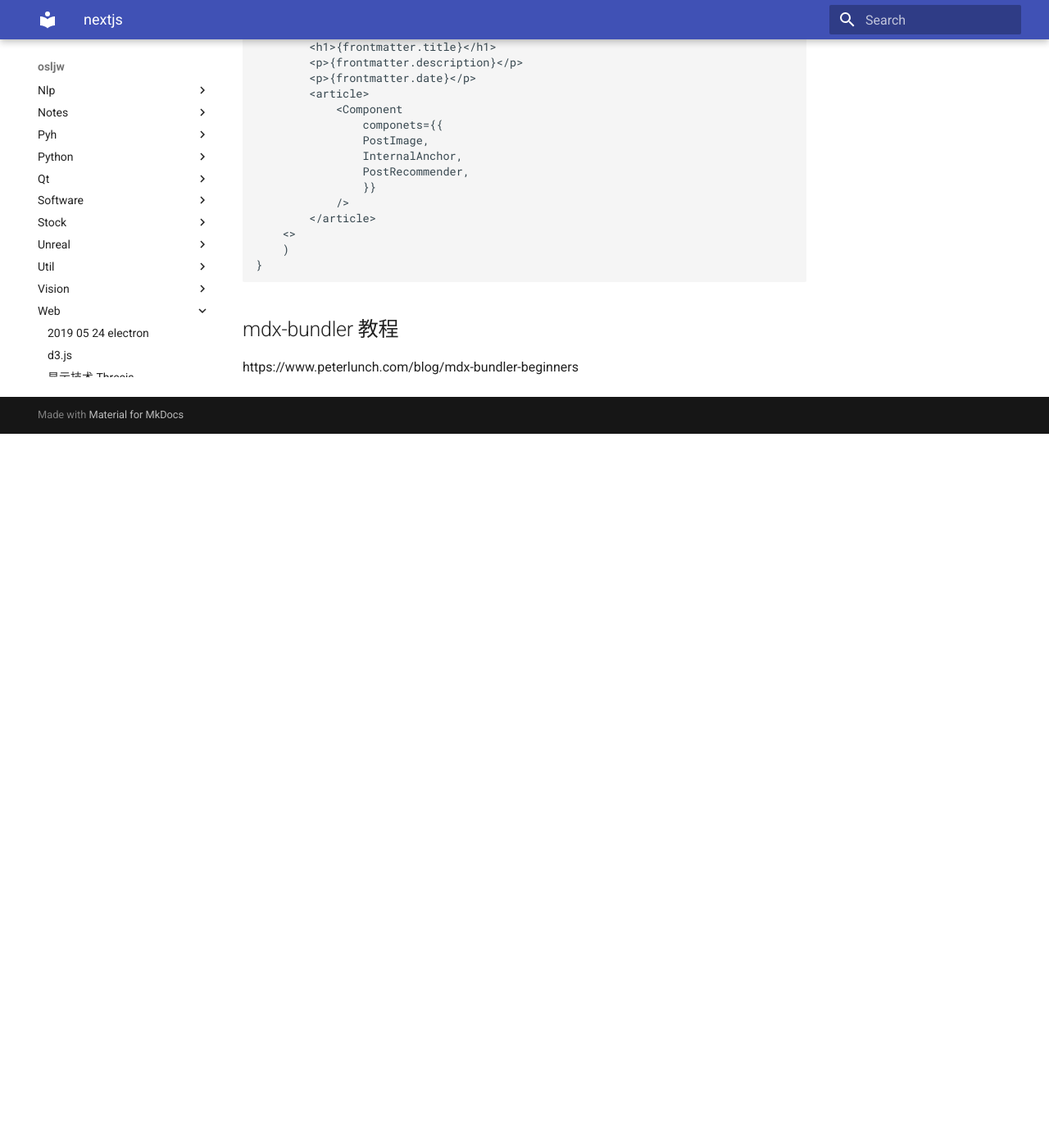
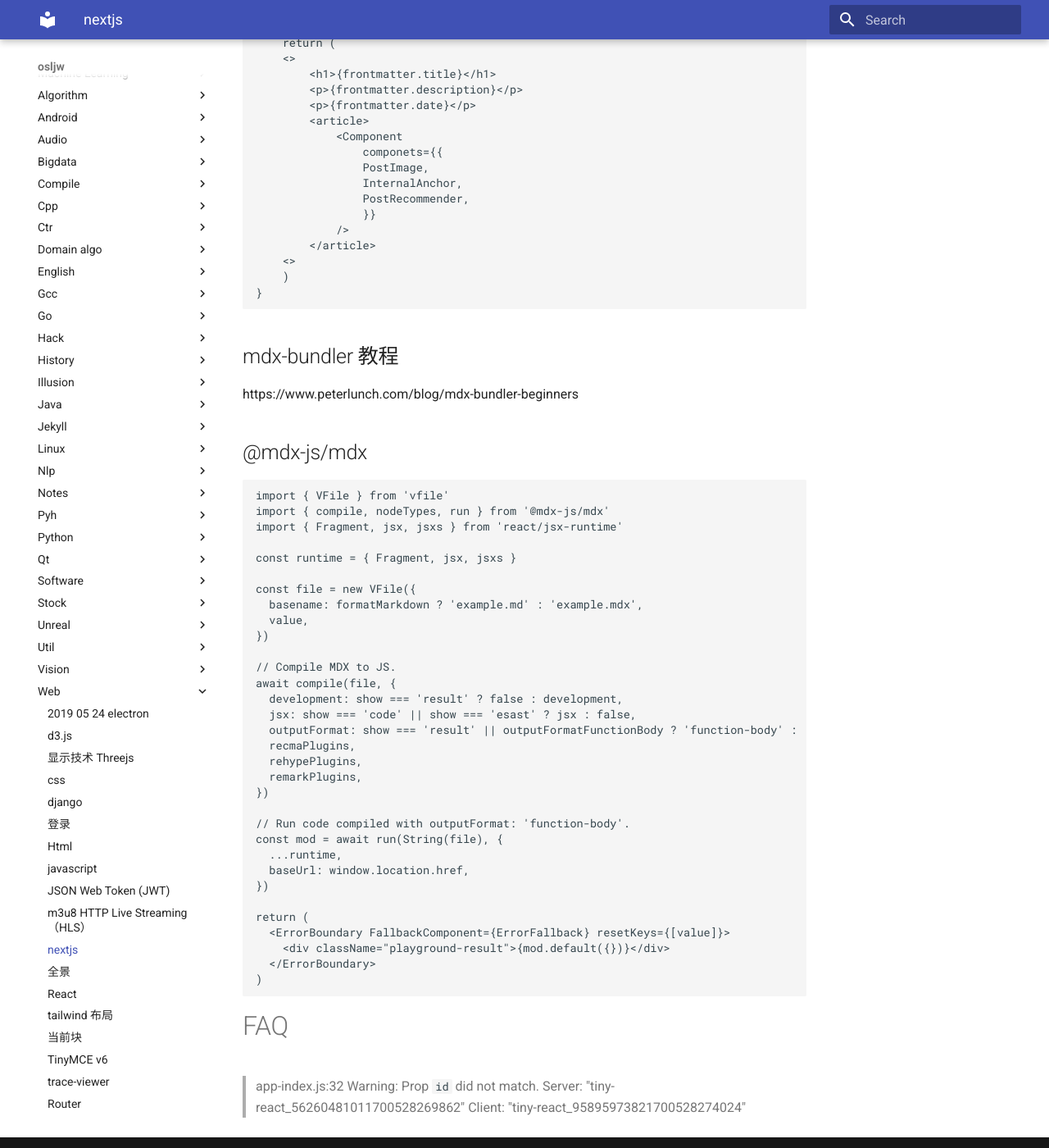
Before and after one commit to osljw/osljw_docs, an MkDocs documentation site: the page built from docs/web/nextjs.md, in a window 1280 px wide and 1400 px high, scrolled down 1454 px. Shown: the whole window at 82% size. Built offline with MkDocs 1.6.1 and Material for MkDocs 9.7.7, drawn with Linux system fonts in a browser that asks for light colours; before the commit the page ends 1983 px from its top, so only the background shows below that.

Commit message:
tailwind

````diff
--- a/docs/web/nextjs.md
+++ b/docs/web/nextjs.md
@@ -37,7 +37,7 @@ next build
  # MDX
 
 
-mdx-bundler库
+## mdx-bundler库
 
 `bundleMDX`: 从文本source生成code, frontmatter,  bundleMDX运行在服务器端，负责将mdx文件或内容编译打包为code， code是string类型，包含组件打包代码
 
@@ -98,3 +98,46 @@ export default function BlogPost({ code, frontmatter }) {
 
 ## mdx-bundler 教程
 https://www.peterlunch.com/blog/mdx-bundler-beginners
+
+
+## @mdx-js/mdx
+
+
+```js
+import { VFile } from 'vfile'
+import { compile, nodeTypes, run } from '@mdx-js/mdx'
+import { Fragment, jsx, jsxs } from 'react/jsx-runtime'
+
+const runtime = { Fragment, jsx, jsxs }
+
+const file = new VFile({
+  basename: formatMarkdown ? 'example.md' : 'example.mdx',
+  value,
+})
+
+// Compile MDX to JS.
+await compile(file, {
+  development: show === 'result' ? false : development,
+  jsx: show === 'code' || show === 'esast' ? jsx : false,
+  outputFormat: show === 'result' || outputFormatFunctionBody ? 'function-body' : 'program',
+  recmaPlugins,
+  rehypePlugins,
+  remarkPlugins,
+})
+
+// Run code compiled with outputFormat: 'function-body'.
+const mod = await run(String(file), {
+  ...runtime,
+  baseUrl: window.location.href,
+})
+
+return (
+  <ErrorBoundary FallbackComponent={ErrorFallback} resetKeys={[value]}>
+    <div className="playground-result">{mod.default({})}</div>
+  </ErrorBoundary>
+)
+```
+
+# FAQ
+
+> app-index.js:32 Warning: Prop `id` did not match. Server: "tiny-react_56260481011700528269862" Client: "tiny-react_95895973821700528274024"
````
Also changed, not shown: docs/web/django.md (+16 -0 lines), docs/web/tailwind.md (added, +18 -0 lines), docs/web/tinymce.md (added, +34 -0 lines).
